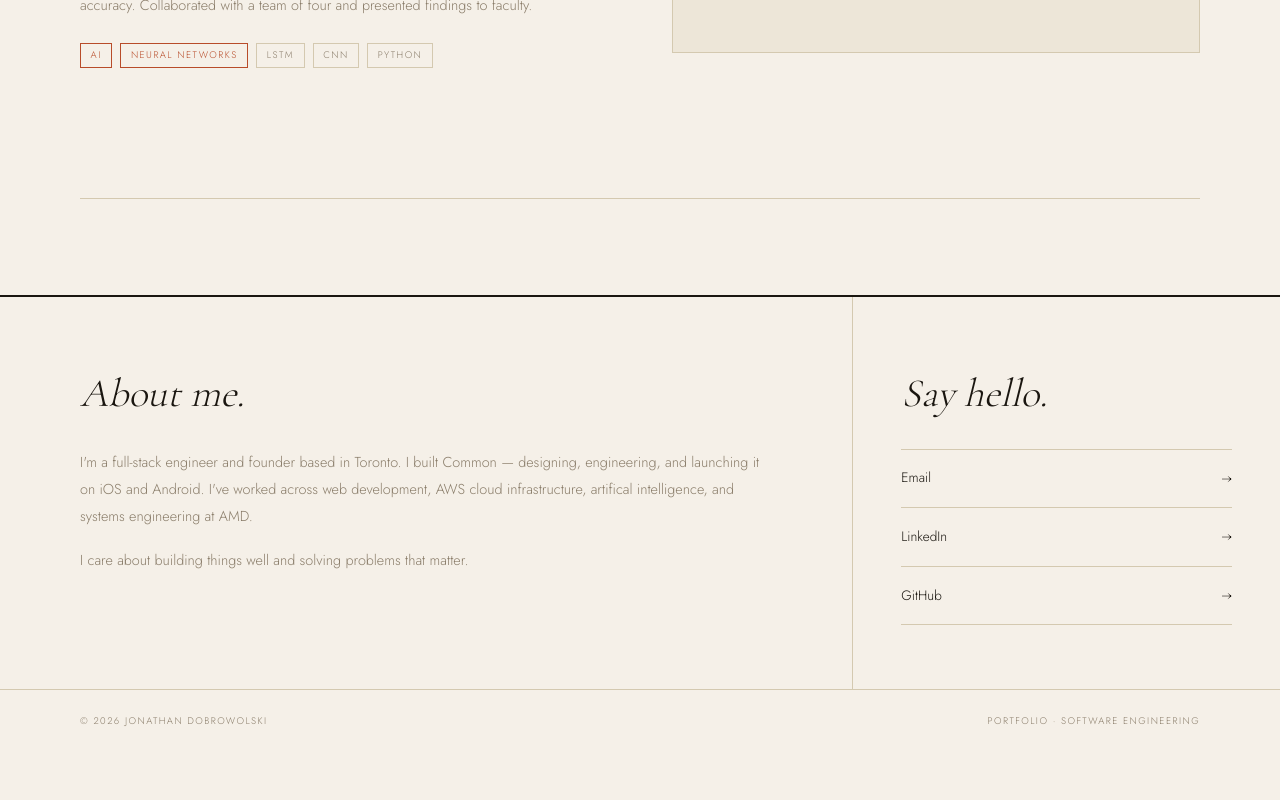
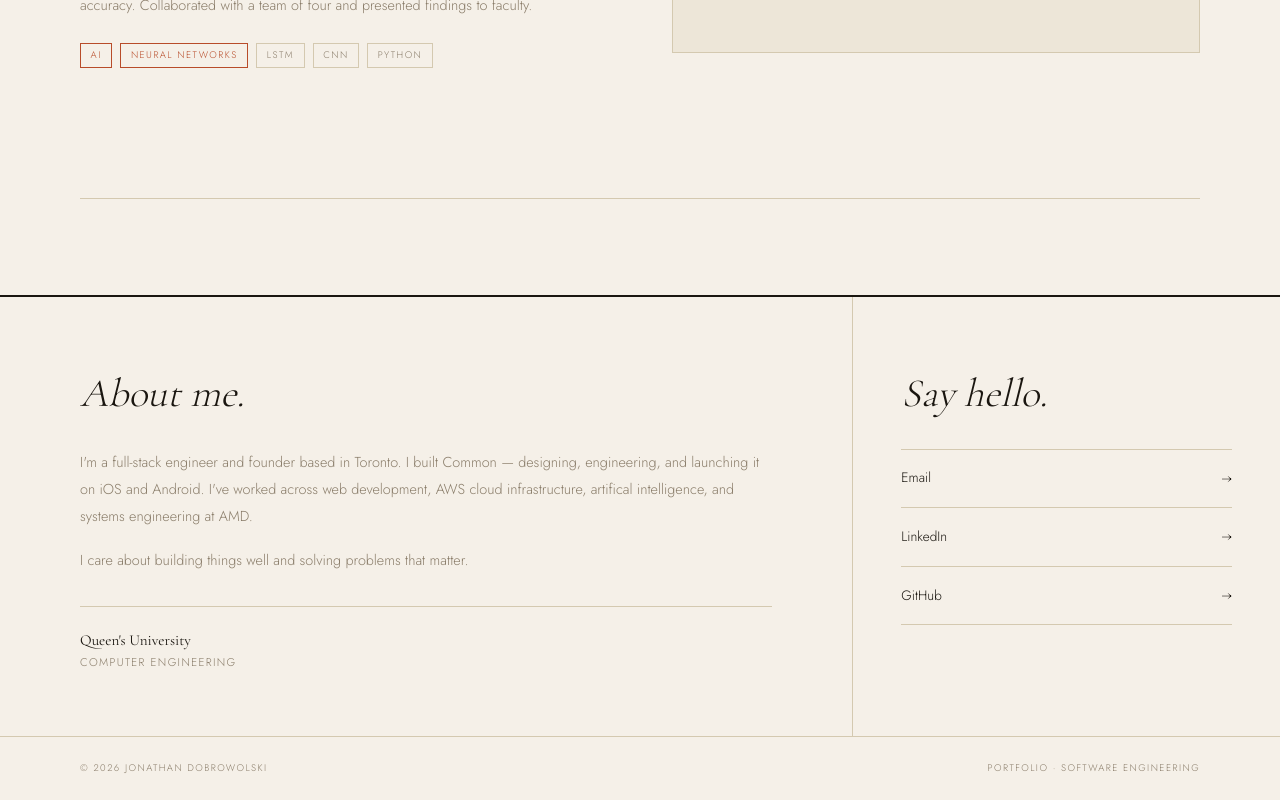
Before and after one commit to jonnyDob/portfolio, a Next.js app: page / in a window 1280 px wide. Shown: the part 2247-3047 px from the top of the page. Before the commit the page ends 3001 px from the top, so only its background shows below. Built offline with nearby package versions, Linux system fonts and the light colour scheme.

Commit message:
About section update.

```diff
--- a/app/globals.css
+++ b/app/globals.css
@@ -641,6 +641,28 @@ nav {
   margin-top: 1rem;
 }
 
+.education {
+  margin-top: 2rem;
+  padding-top: 1.5rem;
+  border-top: 1px solid var(--sand);
+}
+
+.edu-school {
+  font-family: var(--serif);
+  font-size: 0.95rem;
+  font-weight: 400;
+  color: var(--ink);
+  line-height: 1.3;
+}
+
+.edu-degree {
+  font-size: 0.7rem;
+  letter-spacing: 0.12em;
+  text-transform: uppercase;
+  color: var(--taupe);
+  margin-top: 0.2rem;
+}
+
 .c-link {
   display: flex;
   justify-content: space-between;
--- a/components/About.tsx
+++ b/components/About.tsx
@@ -25,6 +25,10 @@ export default function About() {
       <p>
         I care about building things well and solving problems that matter.
       </p>
+      <div className="education">
+        <div className="edu-school">Queen&apos;s University</div>
+        <div className="edu-degree">Computer Engineering</div>
+      </div>
     </motion.div>
   );
 }
```
